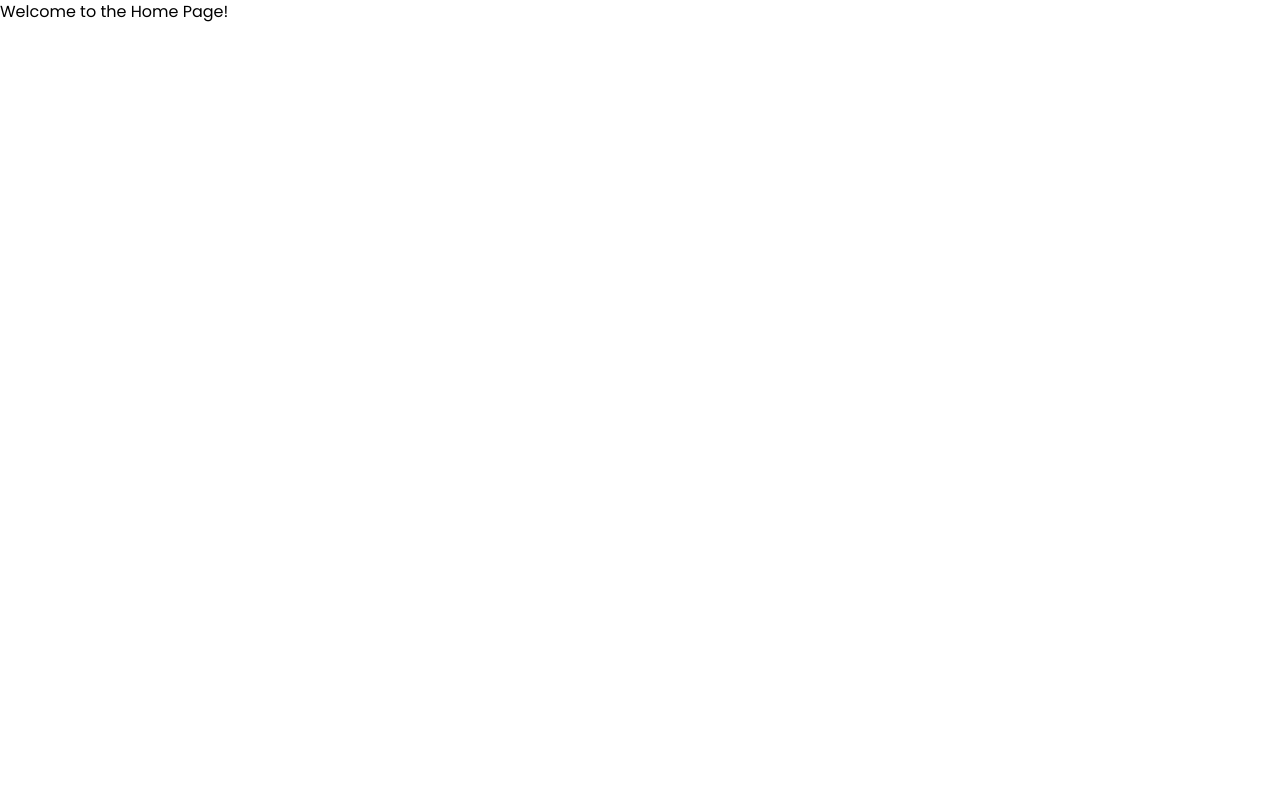
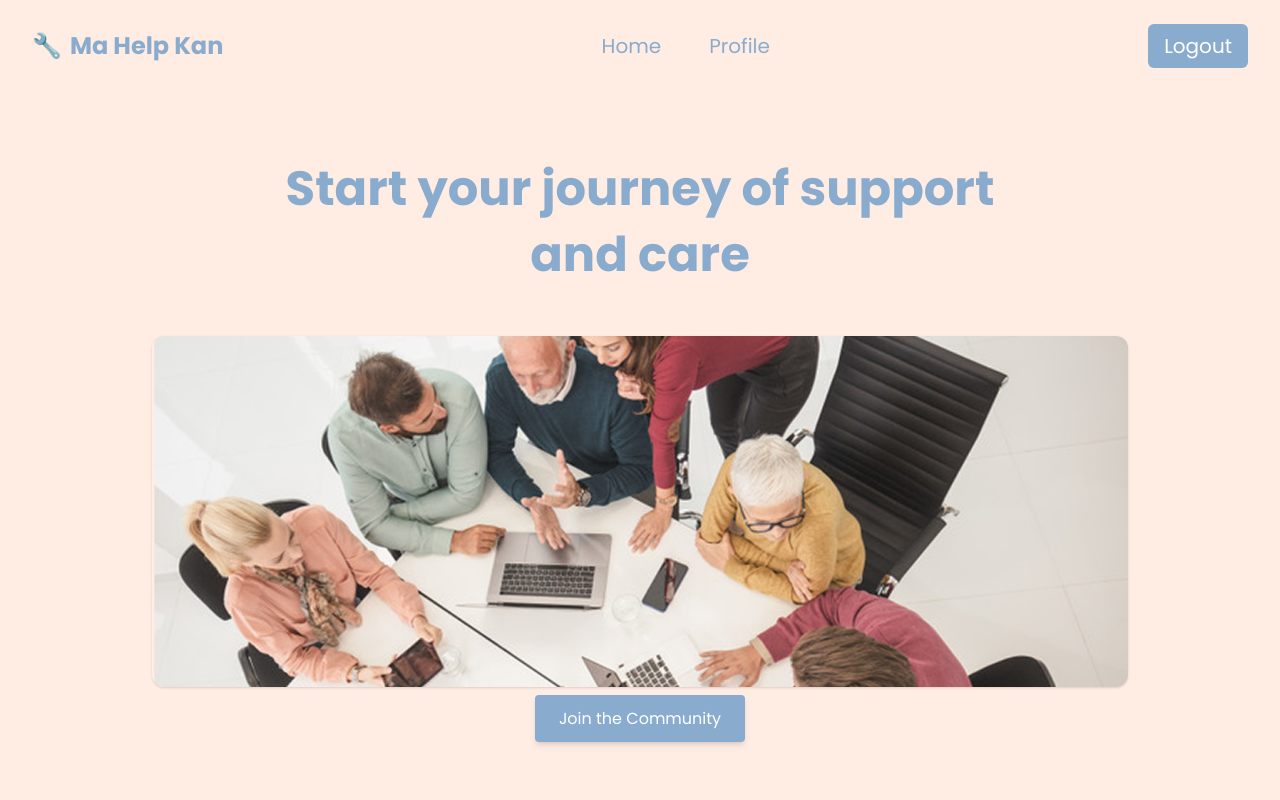
Before and after one commit to CSC105-2024/G11-PawAroundYou-PreHack-2025, a React (Vite) app in the folder frontend/: page / in a window 1280 px wide. Shown: the top 800 px of the page. Built offline with nearby package versions, Linux system fonts and the light colour scheme; a web font is replaced by a local one.

Commit message:
Navbar fixed

```diff
--- a/frontend/src/assets/Navbar.jsx
+++ b/frontend/src/assets/Navbar.jsx
@@ -1,7 +1,7 @@
 import React, { useState, useEffect } from "react";
 
 function Navbar() {
-    const [isLoggedIn, setIsLoggedIn] = useState(true);
+  const [isLoggedIn, setIsLoggedIn] = useState(false);
 
   useEffect(() => {
     console.log("Navbar component mounted");
@@ -13,23 +13,37 @@ function Navbar() {
   };
 
   return (
-        <header className="flex justify-between items-center px-6 py-4 bg-[#FFECE2] text-[#89ACCE] border border-blue-400">
-            <div className="text-lg font-semibold flex items-center gap-2">
-                <span role="img" aria-label="wrench">🔧</span>
+    <header className="flex justify-between items-center px-8 py-6 bg-[#FFECE2] text-[#89ACCE]">
+      <div className="text-2xl font-semibold flex items-center gap-2">
+        <span role="img" aria-label="wrench">
+          🔧
+        </span>
         Ma Help Kan
       </div>
 
-            <nav className="flex gap-12 text-base font-medium">
-                <a href="#" className="hover:underline">Home</a>
-                <a href="#" className="hover:underline">Profile</a>
+      {!isLoggedIn ? (
+        <>
+          <nav className="flex gap-12 text-xl font-medium">
+            <a href="/" className="hover:underline">
+              Home
+            </a>
+            <a href="/profile" className="hover:underline">
+              Profile
+            </a>
           </nav>
-
-            {isLoggedIn && (
           <button
             onClick={handleLogout}
-                    className="bg-[#89ACCE] text-white px-4 py-2 rounded-md hover:bg-[#7295b8] transition"
+            className="bg-[#89ACCE] text-white px-4 text-xl py-2 rounded-md hover:bg-[#7295b8] transition"
           >
             Logout
+          </button>
+        </>
+      ) : (
+        <button
+          onClick={handleLogout}
+          className="bg-[#89ACCE] text-white text-xl px-4 py-2 rounded-md hover:bg-[#7295b8] transition"
+        >
+          Sign Up
         </button>
       )}
     </header>
--- a/frontend/src/pages/HomePage.jsx
+++ b/frontend/src/pages/HomePage.jsx
@@ -1,14 +1,16 @@
 import React, { useState } from "react";
-import {Link} from "react-router-dom";
+import { Link } from "react-router-dom";
+import Navbar from "./../assets/Navbar";
 
 export default function HomePage() {
   return (
-
+    <>
+      <Navbar />
       <div className="min-h-screen bg-[#FFECE2] text-[#89ACCE] font-['Poppins']">
-
         <main className="px-6 py-16 max-w-5xl mx-auto">
           <h1 className="text-4xl md:text-5xl font-bold text-center mb-12 leading-snug">
-                    Start your journey of support<br className="hidden md:block" /> and care
+            Start your journey of support
+            <br className="hidden md:block" /> and care
           </h1>
 
           {/* Desktop: รูปบน - ปุ่มอยู่ด้านล่าง | Mobile: ปุ่มล่างสุด */}
@@ -36,9 +38,9 @@ export default function HomePage() {
               className="rounded-xl w-full md:w-1/2 shadow"
             />
             <p className="text-lg md:w-1/2 leading-relaxed">
-                        We believe no one should face challenges alone.
-                        Our community is built on support, where people come together to offer help,
-                        share advice, and solve real-life problems — together.
+              We believe no one should face challenges alone. Our community is
+              built on support, where people come together to offer help, share
+              advice, and solve real-life problems — together.
             </p>
           </div>
 
@@ -50,8 +52,9 @@ export default function HomePage() {
               className="rounded-xl w-full md:w-1/2 shadow"
             />
             <p className="text-lg md:w-1/2 leading-relaxed text-left">
-                        Here, people come together to ask for help, offer support, and share kindness.
-                        Whether you need a hand or want to lend one — this space is for you.
+              Here, people come together to ask for help, offer support, and
+              share kindness. Whether you need a hand or want to lend one — this
+              space is for you.
             </p>
           </div>
 
@@ -66,6 +69,6 @@ export default function HomePage() {
           </div>
         </main>
       </div>
-
+    </>
   );
 }
--- a/frontend/src/pages/LoginPage.jsx
+++ b/frontend/src/pages/LoginPage.jsx
@@ -9,11 +9,7 @@ export default function LoginPage() {
         <div className="text-center">
           <div className="flex justify-center items-center space-x-2 text-[#89ACCE] text-2xl font-bold">
             <span>
-                            <img
-                                src="./public/Build.png"
-                                alt= "Logo"
-                                className="w-10 h-14"
-                            />
+              <img src="./public/Build.png" alt="Logo" className="w-10 h-14" />
             </span>
             <span>Ma Help Kan</span>
           </div>
```
Also changed, not shown: frontend/src/main.jsx (+13 -8 lines), frontend/src/pages/ProfilePage.jsx (+7 -4 lines), frontend/src/pages/SignUpPage.jsx (+2 -7 lines). Lines whose indentation alone changed are shown as unchanged.
